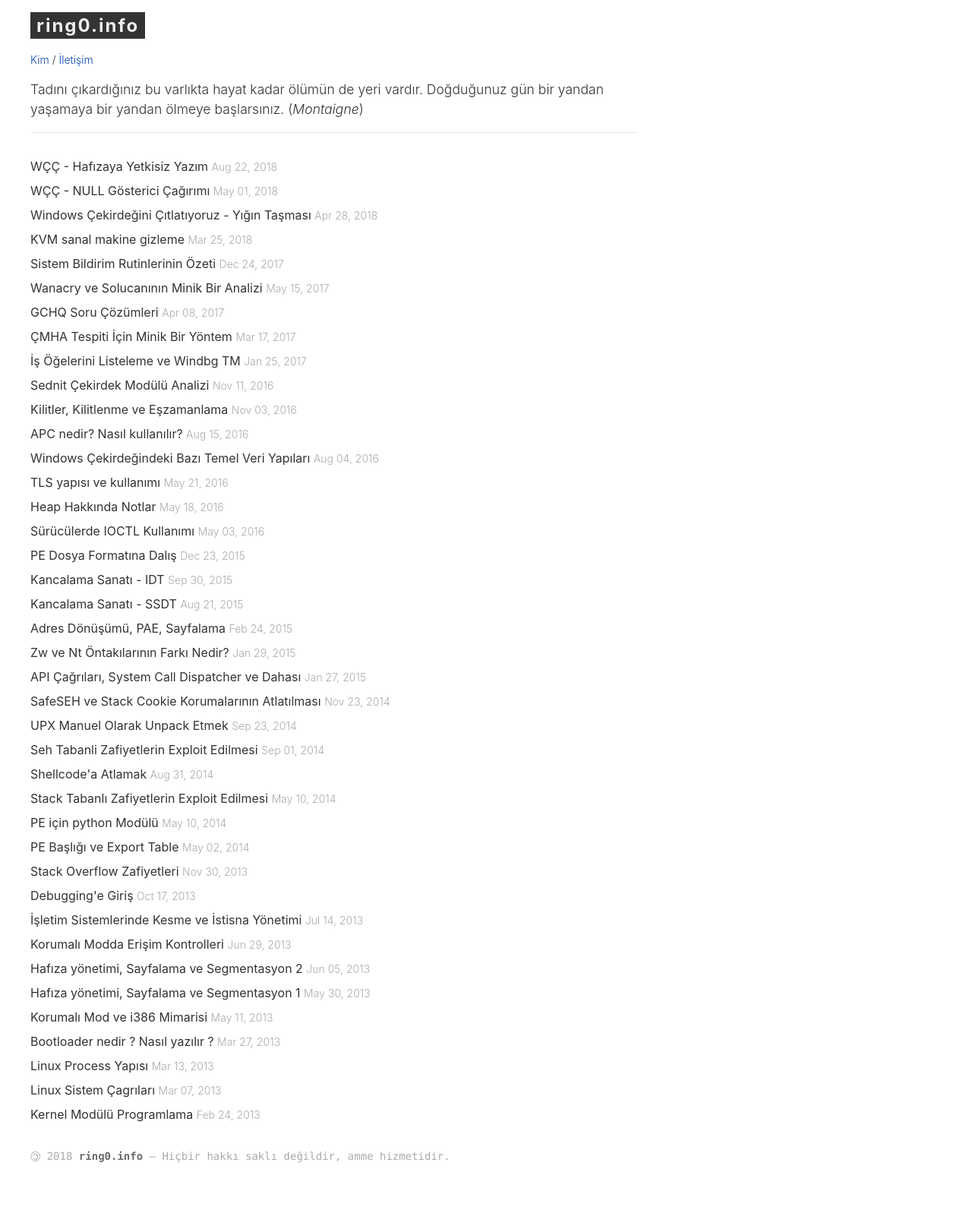
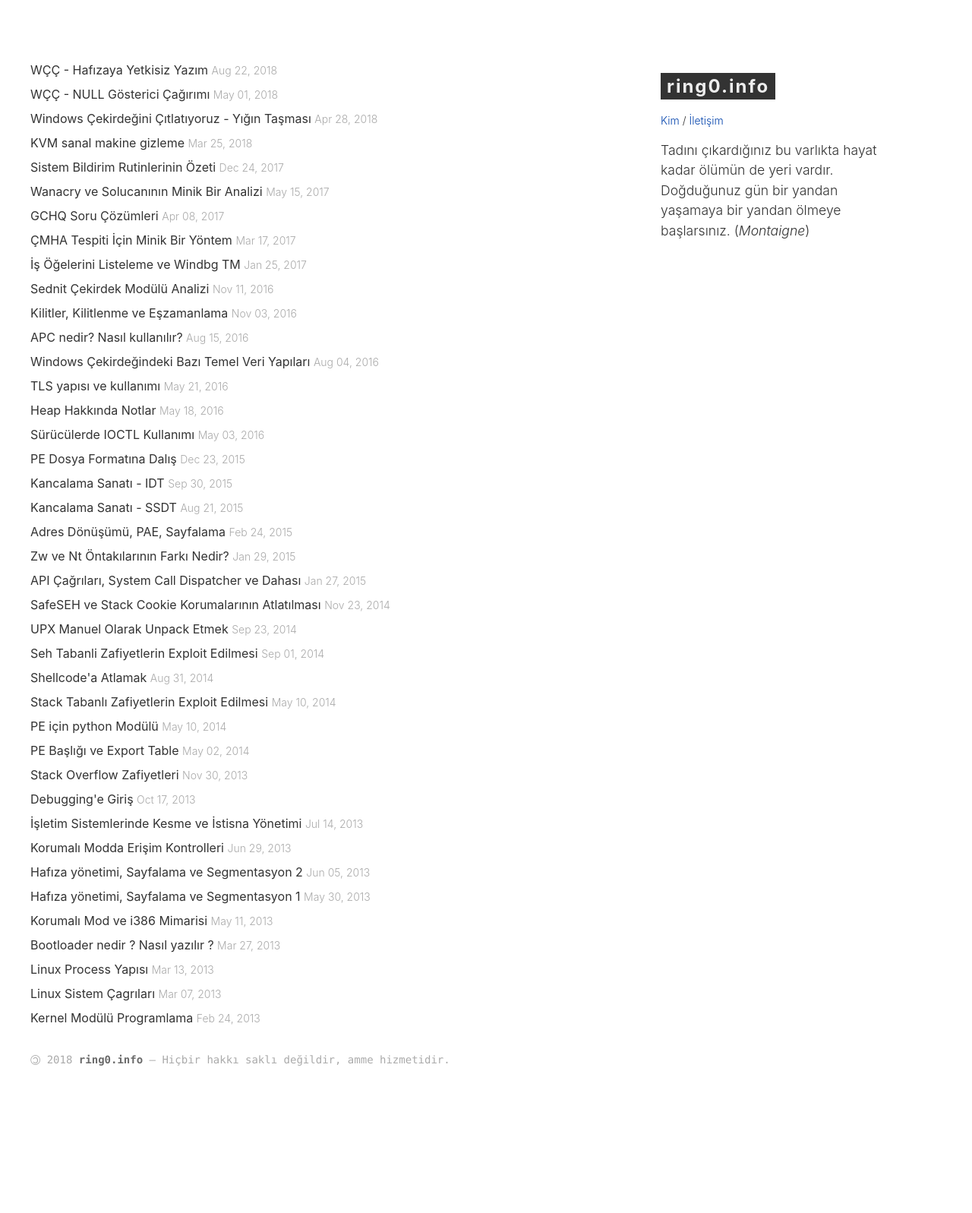
Before and after one commit to philophys/philophys.github.com, a Jekyll site: the page built from index.html, in a window 1280 px wide. Shown: the whole page at 76% size. Built offline with Jekyll 4.4.1, drawn with Linux system fonts in a browser that asks for light colours; after the commit the page ends 1470 px from its top, so only the background shows below that.

Commit message:
Update _layout.scss

```diff
--- a/_sass/_layout.scss
+++ b/_sass/_layout.scss
@@ -35,9 +35,13 @@
  * Site header
  */
 .site-header {
-    border-bottom: 1px solid $grey-color-light;
+    /*border-bottom: 1px solid $grey-color-light;
     margin-top: -2rem;
-    max-width: $max-width;
+    max-width: $max-width; */
+    max-width: 20rem;
+    margin-top: 1rem;
+    position: fixed;
+    left: 870px;
     p {
       font-size: $small-font-size;
     }
@@ -191,3 +195,13 @@
     }
   }
 }
+
+@media only screen and (max-width: 1260px) {
+    .site-header {
+        position: relative;
+        left: auto;
+        padding: 0;
+        max-width: 53rem;
+        border-bottom: 1px solid #eaeaea;
+    }
+}
```
